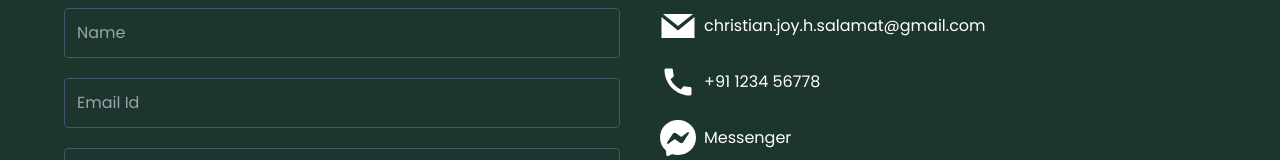
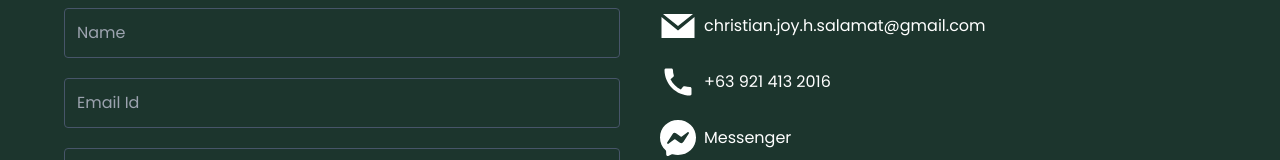
Before and after one commit to CJH-Salamat/CJHS_Portfolio, a React (Vite) app: page / in a window 1280 px wide. Shown: the part 2836-2996 px from the top of the page. Built offline with nearby package versions, Linux system fonts and the light colour scheme; a web font is replaced by a local one.

Commit message:
Update Content.js

```diff
--- a/src/Content.js
+++ b/src/Content.js
@@ -246,7 +246,7 @@ export const content = {
         link: "mailto:christian.joy.h.salamat@gmail.com",
       },
       {
-        text: "+91 1234 56778",
+        text: "+63 921 413 2016",
         icon: MdCall,
         link: "",
       },
```
